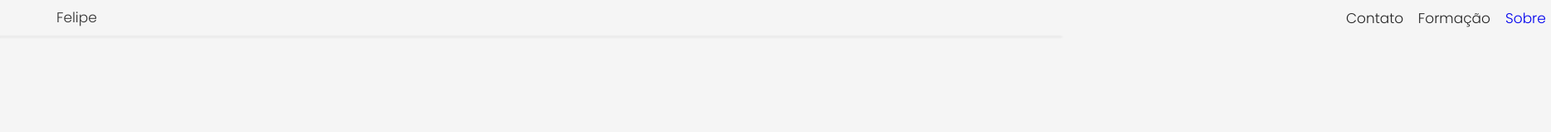
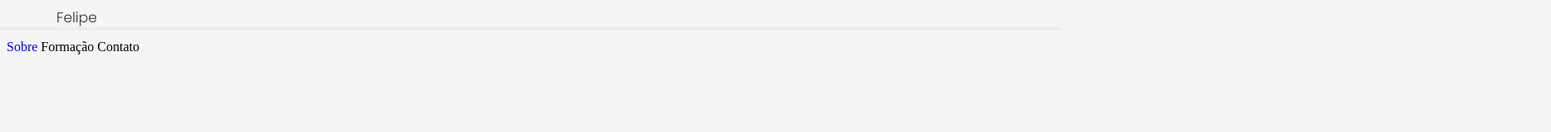
Before and after one commit to 505kurt/FelipeBarcelos-Portfolio, a plain HTML site: page pages/index.html in a window 1280 px wide. Shown: the whole page at 83% size, 1869 px wide, since content can reach past the window. Drawn offline with Linux system fonts and the light colour scheme.

Commit message:
update menus

```diff
--- a/pages/index.html
+++ b/pages/index.html
@@ -11,22 +11,14 @@
     </head>
 
     <body>
-
-        <div class="cabecalho">
+        <header>
             <h2>Felipe</h2>
-        </div>
-
-        <div class="botao">
-            <button id="sobre">
+            <div class="menus">
                 <a href="sobre.html">Sobre</a>
-            </button>
-
-            <button id="formacao">Formação</button>
-
-            <button id="contato">Contato</button>
-        </div>
-
-        <hr>
-
+                <a>Formação</a>
+                <a>Contato</a>
+            </div>
+            <hr>
+        </header>
     </body>
 </html>
```
